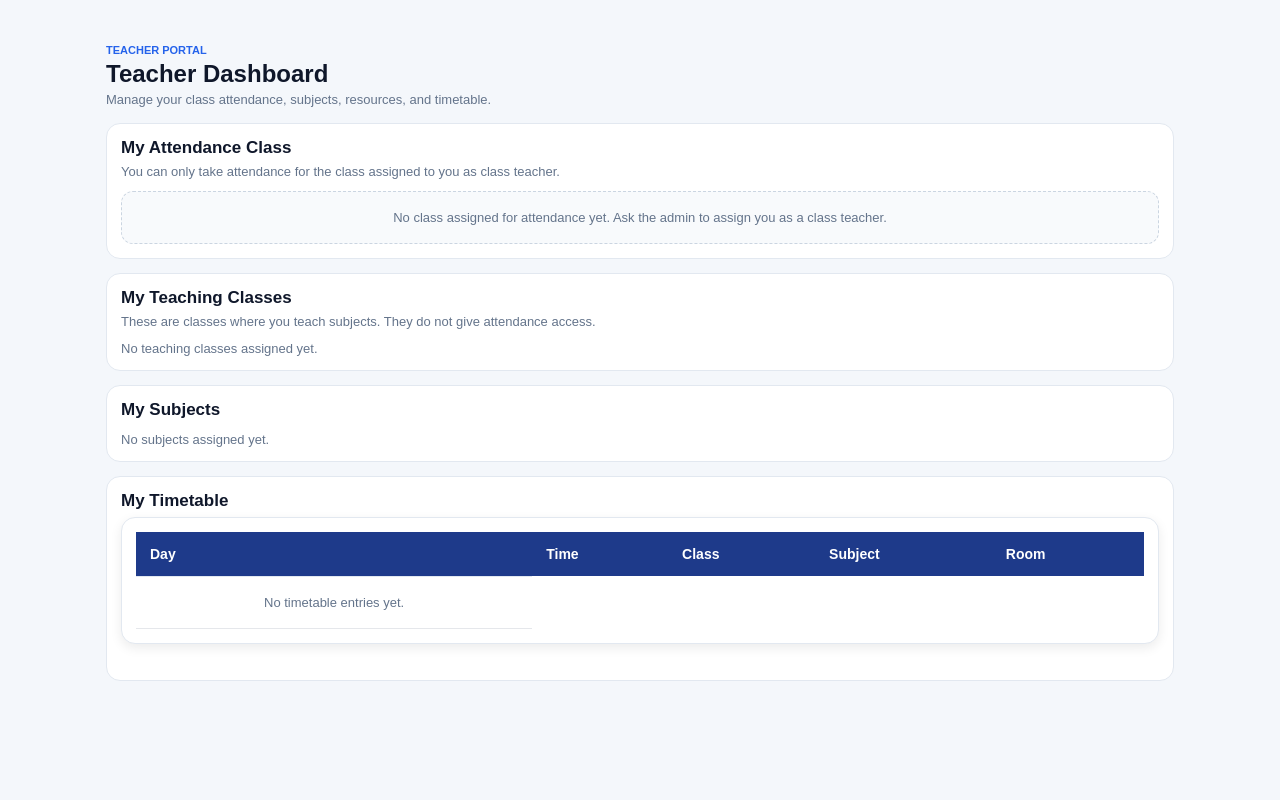
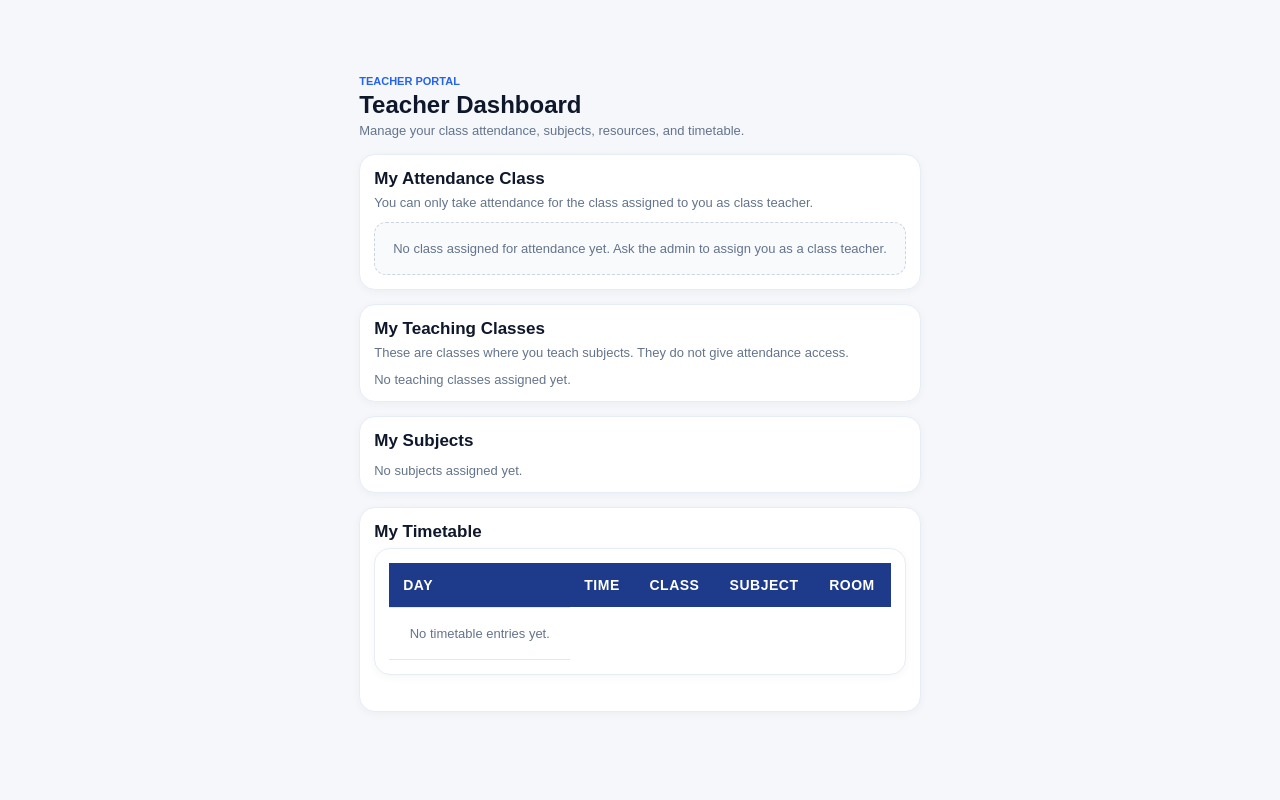
Before and after one commit to sadziwacynthia-bot/school-system-v2, a Flask app: template templates/teacher_dashboard.html in a window 1280 px wide. Run offline with Flask 3, Linux system fonts and the light colour scheme; the template is opened without the code that fills it, so the values that code supplies are empty; some libraries are stand-ins or nearby versions.

Commit message:
Improve teacher attendance workflow and dashboard UI

```diff
--- a/templates/teacher_dashboard.html
+++ b/templates/teacher_dashboard.html
@@ -273,6 +273,64 @@ td {
     grid-template-columns: 1fr;
   }
 }
+.main-content,
+.page-content,
+.content-area {
+    max-width: 1250px;
+    margin: auto;
+    padding: 18px;
+}
+body {
+    background: #f5f7fb;
+}
+.card,
+.section,
+.table-card,
+.class-card {
+    background: white;
+    border-radius: 16px;
+    border: 1px solid #e7edf5;
+    box-shadow: 0 2px 10px rgba(15, 23, 42, 0.04);
+}
+.btn {
+    border-radius: 10px;
+    padding: 9px 14px;
+    font-size: 13px;
+    font-weight: 700;
+    transition: 0.2s ease;
+}
+
+.btn:hover {
+    transform: translateY(-1px);
+}
+.sidebar {
+    background: #0f172a;
+    border-right: 1px solid #1e293b;
+}
+.sidebar a {
+    border-radius: 10px;
+    margin-bottom: 6px;
+}
+
+.sidebar a:hover {
+    background: rgba(255,255,255,0.08);
+}
+.stats-grid {
+    display: grid;
+    grid-template-columns: repeat(auto-fit, minmax(220px, 1fr));
+    gap: 14px;
+}
+table {
+    border-collapse: separate;
+    border-spacing: 0;
+}
+
+th {
+    background: #f8fafc;
+    font-size: 12px;
+    text-transform: uppercase;
+    letter-spacing: .5px;
+}
 </style>
 
 {% endblock %}
```
